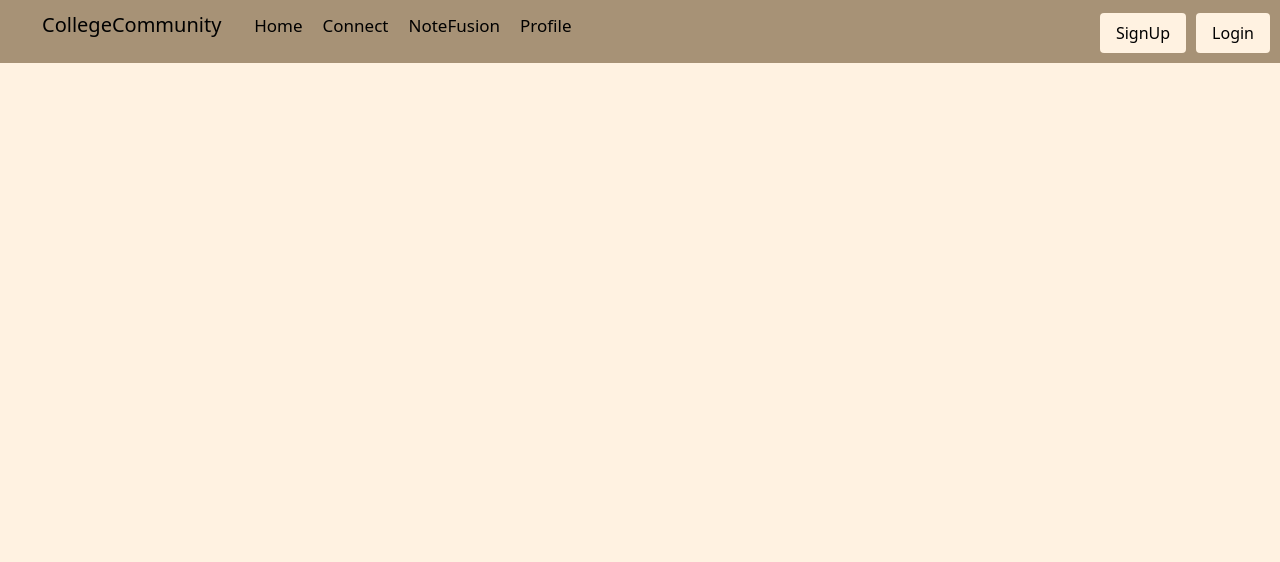
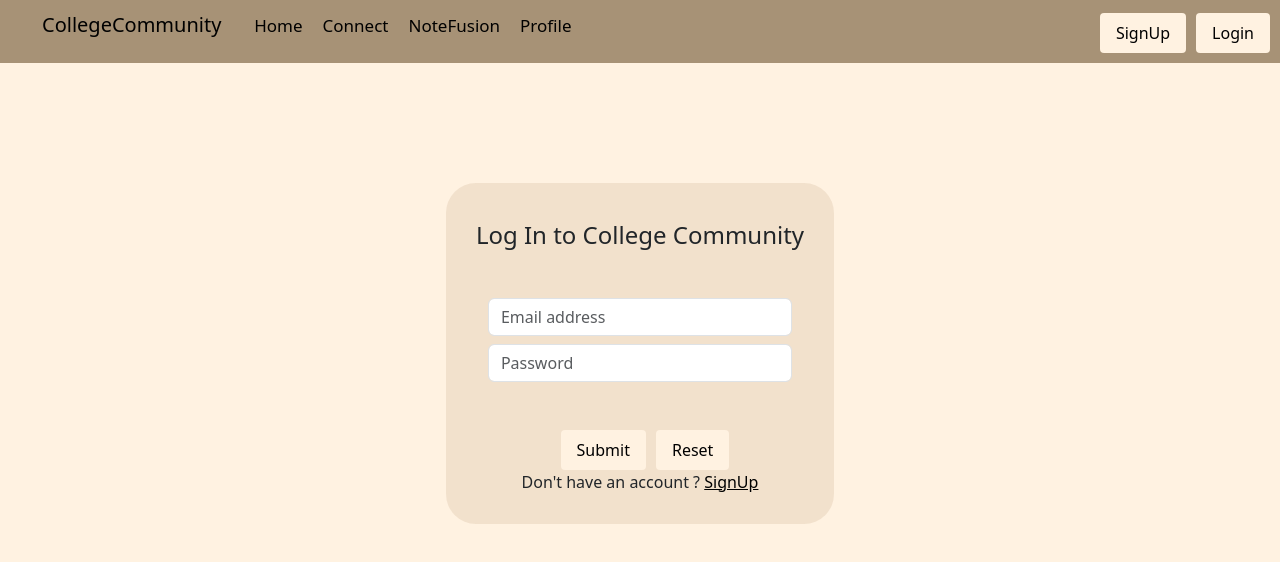
Before and after one commit to akshaypatra/CommunityV0.3-frontend, a React (Create React App) app: page /login in a window 1280 px wide. Shown: the top 562 px of the page. Built offline with nearby package versions, Linux system fonts and the light colour scheme.

Commit message:
designed the login page

```diff
--- a/src/App.css
+++ b/src/App.css
@@ -139,3 +139,14 @@ html{
 .login-link{
   text-decoration: underline;
 }
+
+/* 5.1 Login page */
+.LoginPage{
+  background-color:rgb(255,242,225) ;
+  display: flex;
+  justify-content: center;
+  flex-direction: column;
+  text-align: center;
+  padding-top: 15vh;
+
+}
--- a/src/App.js
+++ b/src/App.js
@@ -4,6 +4,7 @@ import Home from './pages/Home';
 import { BrowserRouter,Routes,Route } from 'react-router-dom';
 import NavBar from './components/NavBar';
 import Signup from './pages/Signup';
+import LoginPage from './pages/LoginPage';
 function App() {
   return (
     <div className="App">
@@ -13,6 +14,7 @@ function App() {
         <Routes>
             <Route exact path="/" element={<Home/>} />
             <Route  path="/signup" element={<Signup/>} />
+            <Route  path="/login" element={<LoginPage/>} />
 
         </Routes>
 
--- /dev/null
+++ b/src/pages/LoginPage.js
@@ -0,0 +1,33 @@
+import React from 'react'
+import { Link } from 'react-router-dom'
+
+export default function LoginPage() {
+  return (
+    <div className='LoginPage'>
+        <div className='form-container '>
+        <h4 className='header my-2'>Log In to College Community</h4>
+            <form >
+                <div className='container my-5'>
+
+
+
+
+
+
+                <input type="email" class="form-control" id="exampleFormControlInput1" placeholder="Email address" required></input>
+                <input id='password' type='password' className='form-control my-2' placeholder='Password' required></input>
+                </div>
+
+                <div>
+                <button className='Signup-button'>Submit</button>
+                <button className='Login-button'>Reset</button>
+                </div>
+
+                Don't have an account ? <Link className='login-link'  to="/signup">SignUp</Link>
+            </form>
+
+        </div>
+
+    </div>
+  )
+}
```
